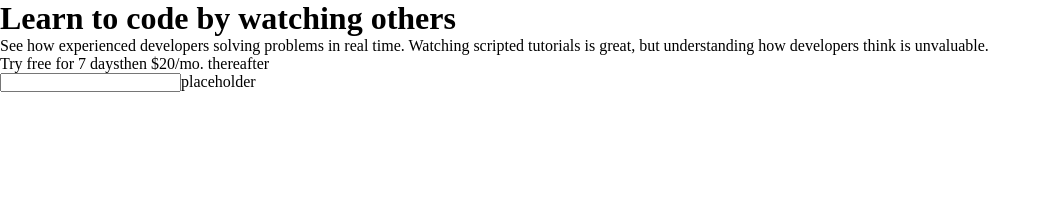
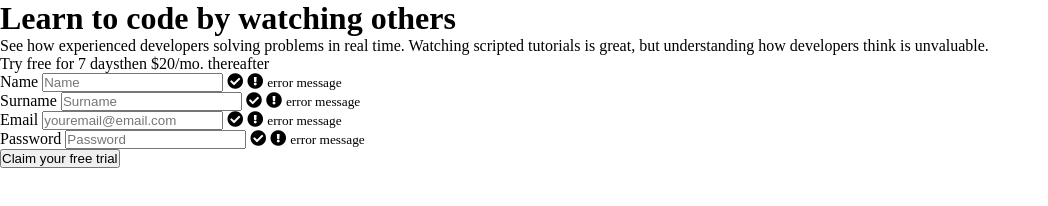
Before and after one commit to zdenman/Intro-component-with-sign-up-form, a plain HTML site: page index.html in a window 1280 px wide. Shown: the whole page, without its empty margins (0-1048 px from the left). Drawn offline with Linux system fonts and the light colour scheme.

Commit message:
created form

```diff
--- a/index.html
+++ b/index.html
@@ -4,6 +4,7 @@
     <meta charset="UTF-8">
     <meta http-equiv="X-UA-Compatible" content="IE=edge">
     <meta name="viewport" content="width=device-width, initial-scale=1.0">
+    <link rel="stylesheet" href="https://cdnjs.cloudflare.com/ajax/libs/font-awesome/5.15.4/css/all.min.css" />
     <link rel="stylesheet" href="./style.css">
     <script src="./script.js" defer></script>
     <title>Intro component with sign-up form </title>
@@ -21,8 +22,36 @@
                 <span>Try free for 7 days</span>then $20/mo. thereafter
             </div>
             <div class="form-container">
-                <form action="submit" class="contact">
-                    <input type="text">placeholder
+                <form action="" class="form" id="form">
+                    <div class="form-control">
+                        <label>Name</label>
+                        <input type="text" placeholder="Name" id="username">
+                        <i class="fas fa-check-circle"></i>
+                        <i class="fas fa-exclamation-circle"></i>
+                        <small>error message</small>
+                    </div>
+                    <div class="form-control">
+                        <label>Surname</label>
+                        <input type="text" placeholder="Surname" id="surname">
+                        <i class="fas fa-check-circle"></i>
+                        <i class="fas fa-exclamation-circle"></i>
+                        <small>error message</small>
+                    </div>
+                    <div class="form-control">
+                        <label>Email</label>
+                        <input type="email" placeholder="youremail@email.com" id="email">
+                        <i class="fas fa-check-circle"></i>
+                        <i class="fas fa-exclamation-circle"></i>
+                        <small>error message</small>
+                    </div>
+                    <div class="form-control">
+                        <label>Password</label>
+                        <input type="password" placeholder="Password" id="password">
+                        <i class="fas fa-check-circle"></i>
+                        <i class="fas fa-exclamation-circle"></i>
+                        <small>error message</small>
+                    </div>
+                            <button>Claim your free trial</button>
                 </form>
             </div>
         </div>
```
